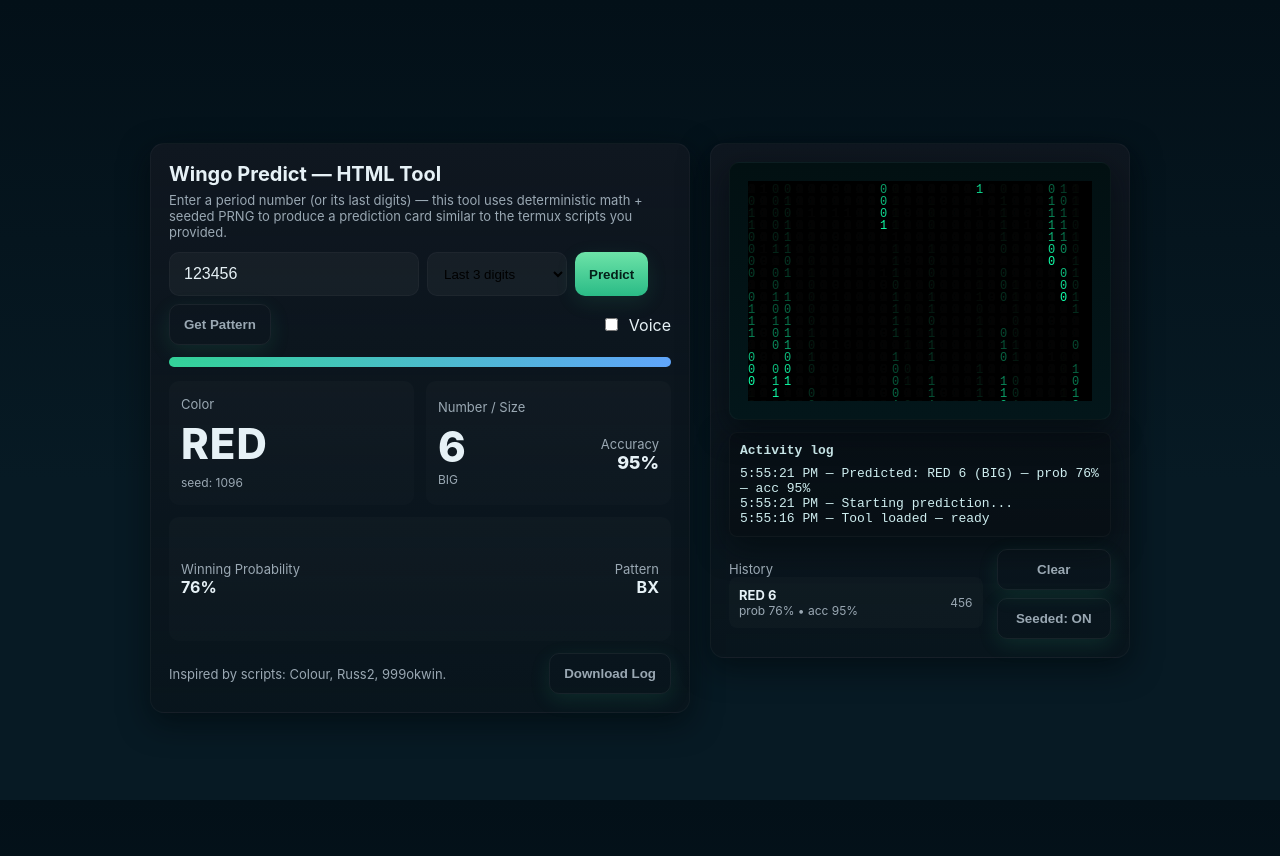
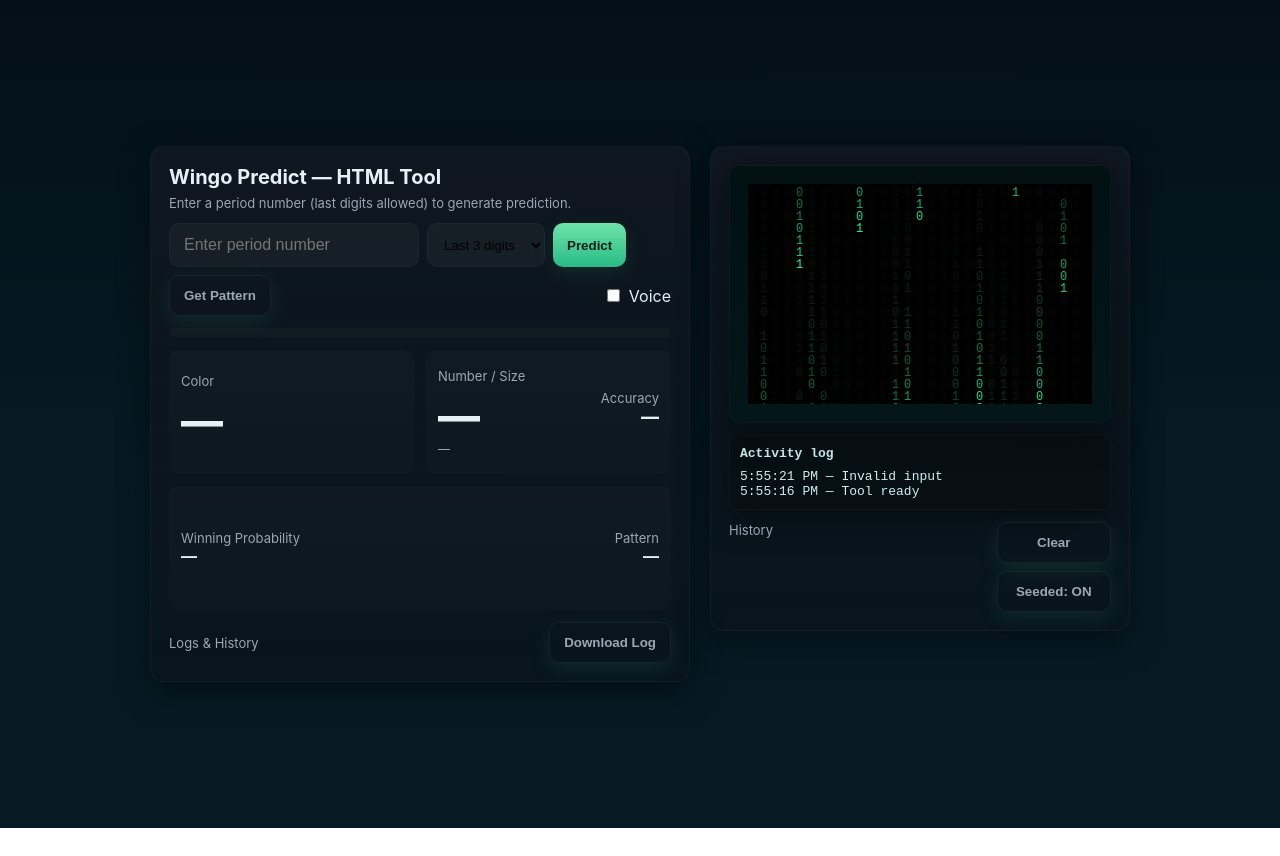
Before and after one commit to Ok6035/Ai-prediction-gpt, a plain HTML site: page index.html in a window 1280 px wide. Both pictures are taken after a click on the button "Predict". After the commit the page ends 828 px from the top, so only its background shows below. Drawn offline with Linux system fonts and the light colour scheme.

Commit message:
Update index.html

```diff
--- a/index.html
+++ b/index.html
@@ -1,9 +1,10 @@
-<!-- save as index.html and open in your browser -->
 <!doctype html>
 <html lang="en">
 <head>
 <meta charset="utf-8" />
-<meta name="viewport" content="width=device-width,initial-scale=1" />
+<!-- Disable zooming & force fit to screen -->
+<meta name="viewport" content="width=device-width, initial-scale=1.0, maximum-scale=1.0, user-scalable=no" />
+
 <title>Wingo Predict — HTML Tool</title>
 <style>
   :root{
@@ -18,16 +19,26 @@
     --violet:#9b6bff;
     font-family: Inter, system-ui, -apple-system, "Segoe UI", Roboto, "Helvetica Neue", Arial;
   }
-  html,body{height:100%}
-  body{
+  html,body {
+    height:100%;
     margin:0;
     background: linear-gradient(180deg, #031018 0%, #071a24 60%);
     color:#e6f1f6;
     -webkit-font-smoothing:antialiased;
+
+    /* Restrict copy & swipe */
+    user-select:none;
+    -webkit-user-select:none;
+    -ms-user-select:none;
+    -moz-user-select:none;
+    touch-action:manipulation;
+    overflow-x:hidden;
+  }
+  body {
     display:flex;
     align-items:center;
     justify-content:center;
-    padding:28px;
+    padding:14px;
   }
 
   .app {
@@ -37,6 +48,15 @@
     grid-template-columns: 1fr 420px;
     gap:20px;
     align-items:start;
+  }
+
+  /* Responsive mobile */
+  @media (max-width:920px){
+    .app {
+      grid-template-columns:1fr;
+      gap:14px;
+    }
+    .side {order:2}
   }
 
   .card {
@@ -95,11 +115,7 @@
     gap:6px;
   }
 
-  .big-number{
-    font-size:42px;
-    font-weight:800;
-    letter-spacing:1px;
-  }
+  .big-number{font-size:42px;font-weight:800;letter-spacing:1px}
   .muted{color:var(--muted);font-size:13px}
   .value{font-weight:700}
 
@@ -118,46 +134,17 @@
     transition:width 800ms ease;
   }
 
-  /* right column */
-  .side {
-    display:flex;
-    flex-direction:column;
-    gap:12px;
-  }
-
-  .matrix {
-    height:220px;
-    border-radius:10px;
-    overflow:hidden;
-    background:linear-gradient(180deg,#021012,#03161a);
-    position:relative;
-  }
+  .side {display:flex;flex-direction:column;gap:12px}
+  .matrix {height:220px;border-radius:10px;overflow:hidden;background:linear-gradient(180deg,#021012,#03161a);position:relative}
   .matrix canvas{width:100%;height:100%;display:block}
 
-  .log{
-    font-family:monospace;
-    font-size:13px;
-    padding:10px;
-    border-radius:8px;
-    background:rgba(0,0,0,0.25);
-    max-height:220px;
-    overflow:auto;
-    color:#cfeef0;
-  }
+  .log{font-family:monospace;font-size:13px;padding:10px;border-radius:8px;background:rgba(0,0,0,0.25);max-height:220px;overflow:auto;color:#cfeef0}
 
   .history-list{display:flex;flex-direction:column;gap:8px;max-height:240px;overflow:auto;padding-right:6px}
-  .hist-item{
-    background:rgba(255,255,255,0.02);
-    border-radius:8px;padding:10px;font-size:13px;display:flex;justify-content:space-between;align-items:center;
-  }
+  .hist-item{background:rgba(255,255,255,0.02);border-radius:8px;padding:10px;font-size:13px;display:flex;justify-content:space-between;align-items:center}
   .k{color:var(--muted);font-size:12px}
 
   footer{margin-top:12px;color:var(--muted);font-size:13px;display:flex;justify-content:space-between;align-items:center}
-
-  @media (max-width:920px){
-    .app{grid-template-columns:1fr; padding:8px}
-    .side{order:2}
-  }
 </style>
 </head>
 <body>
@@ -165,13 +152,13 @@
     <div class="card">
       <header>
         <h1>Wingo Predict — HTML Tool</h1>
-        <p>Enter a period number (or its last digits) — this tool uses deterministic math + seeded PRNG to produce a prediction card similar to the termux scripts you provided.</p>
+        <p>Enter a period number (last digits allowed) to generate prediction.</p>
       </header>
 
       <div class="controls">
-        <input id="periodInput" type="text" inputmode="numeric" placeholder="Enter period number (e.g. 123456)" value="">
-        <select id="digitsSelect" title="Use last N digits">
-          <option value="0">Use full number</option>
+        <input id="periodInput" type="text" inputmode="numeric" placeholder="Enter period number" />
+        <select id="digitsSelect">
+          <option value="0">Use full</option>
           <option value="1">Last 1 digit</option>
           <option value="2">Last 2 digits</option>
           <option value="3" selected>Last 3 digits</option>
@@ -179,36 +166,34 @@
         </select>
         <button id="predictBtn">Predict</button>
         <button class="small" id="patternBtn">Get Pattern</button>
-        <label style="display:flex;gap:8px;align-items:center;margin-left:auto">
+        <label style="margin-left:auto;display:flex;align-items:center;gap:6px">
           <input id="voiceToggle" type="checkbox" /> Voice
         </label>
       </div>
 
       <div class="progress"><i id="progressFill"></i></div>
 
-      <div class="result-grid" style="margin-top:14px">
-        <div class="result-card" id="colorCard">
+      <div class="result-grid">
+        <div class="result-card">
           <div class="muted">Color</div>
           <div class="big-number" id="colorValue">—</div>
           <div class="k" id="colorSeedInfo"></div>
         </div>
-
-        <div class="result-card" id="numberCard">
+        <div class="result-card">
           <div class="muted">Number / Size</div>
-          <div style="display:flex;align-items:center;justify-content:space-between">
+          <div style="display:flex;justify-content:space-between">
             <div>
               <div class="big-number" id="numberValue">—</div>
               <div class="k" id="sizeValue">—</div>
             </div>
             <div style="text-align:right">
               <div class="muted">Accuracy</div>
-              <div style="font-weight:800;font-size:18px" id="accuracyValue">—</div>
+              <div id="accuracyValue" style="font-weight:800;font-size:18px">—</div>
             </div>
           </div>
         </div>
-
         <div class="result-card" style="grid-column:span 2">
-          <div style="display:flex;justify-content:space-between;align-items:center">
+          <div style="display:flex;justify-content:space-between">
             <div>
               <div class="muted">Winning Probability</div>
               <div class="value" id="probValue">—</div>
@@ -222,275 +207,50 @@
       </div>
 
       <footer>
-        <div>Inspired by scripts: Colour, Russ2, 999okwin.</div>
+        <div>Logs & History</div>
         <div><button id="downloadLog" class="small">Download Log</button></div>
       </footer>
     </div>
 
     <div class="card side">
-      <div class="matrix card" id="matrixWrap">
-        <canvas id="matrixCanvas"></canvas>
-      </div>
-
-      <div class="card log" id="logBox" aria-live="polite">
-        <strong>Activity log</strong>
-        <div id="logLines" style="margin-top:8px"></div>
-      </div>
-
-      <div style="display:flex;gap:8px;align-items:center;justify-content:space-between">
+      <div class="matrix card"><canvas id="matrixCanvas"></canvas></div>
+      <div class="card log"><strong>Activity log</strong><div id="logLines" style="margin-top:8px"></div></div>
+      <div style="display:flex;gap:8px;justify-content:space-between">
         <div style="width:68%">
           <div class="muted">History</div>
-          <div class="history-list" id="historyList"></div>
+          <div id="historyList" class="history-list"></div>
         </div>
         <div style="width:30%;display:flex;flex-direction:column;gap:8px">
           <button id="clearHistory" class="small">Clear</button>
-          <button id="seededToggle" class="small">Toggle Seeded</button>
+          <button id="seededToggle" class="small">Seeded: ON</button>
         </div>
       </div>
     </div>
   </div>
 
 <script>
-/*
-  Tool logic:
-  - Deterministic base math: number = period % 10, color = period % 3 (0->RED,1->GREEN,2->VIOLET)
-  - Probability derived from (period * 371) % 1000 then %100 -- small adjustment if <65 (from Colour.txt). :contentReference[oaicite:4]{index=4}
-  - Accuracy & animations inspired by 999okwin scripts and Russ2 UI behavior. :contentReference[oaicite:5]{index=5} :contentReference[oaicite:6]{index=6}
-  - Seeded PRNG option for reproducible "accuracy" (mulberry32).
-*/
+document.addEventListener('contextmenu', e => e.preventDefault()); // disable copy menu
+const $=id=>document.getElementById(id);
+let history=[],seeded=true;
 
-const $ = id => document.getElementById(id);
+function log(m){let d=document.createElement('div');d.textContent=(new Date()).toLocaleTimeString()+" — "+m;$("logLines").prepend(d);}
+function mulberry32(a){return function(){var t=a+=0x6D2B79F5;t=Math.imul(t^t>>>15,t|1);t^=t+Math.imul(t^t>>>7,t|61);return((t^t>>>14)>>>0)/4294967296}}
+function seededRandomInt(seed,min,max){const rng=mulberry32(seed);return Math.floor(rng()*(max-min+1))+min;}
+function predictFromPeriod(raw,opt={}){let {useLastDigits=0,seedMode=true}=opt;if(!raw)return null;let s=raw.toString().replace(/\D/g,'');if(!s)return null;if(useLastDigits>0&&s.length>useLastDigits)s=s.slice(-useLastDigits);let n=parseInt(s,10);let cMap=['RED','GREEN','VIOLET'];let color=cMap[n%3];let num=n%10;let size=(num===0?'GREEN':num>=5?'BIG':'SMALL');let magic=(n*371)%1000;let prob=magic%100;if(prob<65)prob=Math.min(100,prob+35);let seed=n^(magic<<3);let acc=seedMode?seededRandomInt(seed,90,99):(Math.floor(Math.random()*11)+85);let pat=(n%2===0?'B':'S')+((seededRandomInt(seed+7,0,9)%2===0)?'X':'');return{input:s,periodNum:n,color,number:num,size,prob,accuracy:acc,pattern:pat,seed};}
+function sleep(ms){return new Promise(r=>setTimeout(r,ms));}
+function renderHistory(){const c=$("historyList");c.innerHTML='';for(let i=0;i<history.length&&i<50;i++){let r=history[i];let e=document.createElement('div');e.className='hist-item';e.innerHTML=`<div><strong>${r.color} ${r.number}</strong><div class="k">prob ${r.prob}% • acc ${r.accuracy}%</div></div><div class="k">${r.input}</div>`;c.appendChild(e);}}
+function speakPhrase(t){if(!('speechSynthesis'in window))return;let s=new SpeechSynthesisUtterance(t);s.lang='en-US';window.speechSynthesis.cancel();window.speechSynthesis.speak(s);}
+function generatePattern(){let rng=mulberry32(Date.now()&0xffffffff),out=[];for(let i=0;i<12;i++)out.push(rng()>0.5?'B':'S');return out.join('');}
 
-let history = [];
-let seeded = true;
+$("predictBtn").onclick=async()=>{let raw=$("periodInput").value;let d=parseInt($("digitsSelect").value,10)||0;let res=predictFromPeriod(raw,{useLastDigits:d,seedMode:seeded});if(!res){log("Invalid input");return;}$("progressFill").style.width="4%";await sleep(200);$("progressFill").style.width="62%";await sleep(300);$("progressFill").style.width="100%";await sleep(200);
+$("colorValue").textContent=res.color;$("colorSeedInfo").textContent="seed:"+res.seed;$("numberValue").textContent=res.number;$("sizeValue").textContent=res.size;$("probValue").textContent=res.prob+"%";$("accuracyValue").textContent=res.accuracy+"%";$("patternValue").textContent=res.pattern;history.unshift(res);renderHistory();log(`Predicted: ${res.color} ${res.number} (${res.size}) prob:${res.prob}% acc:${res.accuracy}%`);if($("voiceToggle").checked)speakPhrase("lga do lga do lga do. "+res.color+" "+res.number);}
+$("patternBtn").onclick=()=>{$("patternValue").textContent=generatePattern();log("Pattern generated")};
+$("downloadLog").onclick=()=>{let lines=[...$("logLines").children].map(n=>n.textContent);let blob=new Blob([lines.join("\\n")],{type:"text/plain"});let url=URL.createObjectURL(blob);let a=document.createElement("a");a.href=url;a.download="wingo_log.txt";a.click();URL.revokeObjectURL(url);}
+$("clearHistory").onclick=()=>{history=[];renderHistory();log("History cleared")}
+$("seededToggle").onclick=()=>{seeded=!seeded;$("seededToggle").textContent="Seeded: "+(seeded?"ON":"OFF");}
 
-function log(msg){
-  const ln = document.createElement('div');
-  ln.textContent = `${(new Date()).toLocaleTimeString()} — ${msg}`;
-  $('logLines').prepend(ln);
-  // keep log size
-  const lines = $('logLines').children;
-  while(lines.length > 200) lines[lines.length-1].remove();
-}
-
-// simple seeded PRNG (mulberry32)
-function mulberry32(a) {
-  return function() {
-    var t = a += 0x6D2B79F5;
-    t = Math.imul(t ^ t >>> 15, t | 1);
-    t ^= t + Math.imul(t ^ t >>> 7, t | 61);
-    return ((t ^ t >>> 14) >>> 0) / 4294967296;
-  }
-}
-
-function seededRandomInt(seed, min=0, max=100){
-  const rng = mulberry32(seed);
-  return Math.floor(rng() * (max - min + 1)) + min;
-}
-
-// core deterministic prediction function
-function predictFromPeriod(rawPeriod, options = {}){
-  options = Object.assign({useLastDigits:0, seedMode:true}, options);
-  if(!rawPeriod || rawPeriod.toString().trim()==="") return null;
-  let periodStr = rawPeriod.toString().replace(/\D/g,'');
-  if(periodStr.length === 0) return null;
-  if(options.useLastDigits > 0 && periodStr.length > options.useLastDigits){
-    periodStr = periodStr.slice(-options.useLastDigits);
-  }
-  const periodNum = parseInt(periodStr,10);
-  // color mapping
-  const colorIndex = periodNum % 3;
-  const colorMap = ['RED','GREEN','VIOLET'];
-  const color = colorMap[colorIndex];
-
-  // number and size
-  const number = periodNum % 10;
-  const size = (number === 0) ? 'GREEN' : (number >= 5 ? 'BIG' : 'SMALL');
-
-  // probability: (period * 371) % 1000 -> %100 then adjust if <65
-  let magic = ( (periodNum * 371) % 1000 );
-  let prob = magic % 100;
-  if(prob < 65) prob = Math.min(100, prob + 35);
-
-  // accuracy derived via seeded PRNG for reproducible feel
-  const seed = periodNum ^ (magic << 3);
-  let accuracy = seededRandomInt(seed, 90, 99); // 90-99 like the scripts
-  // if not seeded mode use Math.random
-  if(!options.seedMode) accuracy = Math.floor(Math.random()*11) + 85; // 85-95
-
-  // pattern: small deterministic "B/S" pattern based on parity plus seeded extra
-  const pattern = ((periodNum % 2) === 0) ? 'B' : 'S';
-  const patternExtra = (seededRandomInt(seed+7,0,9) % 2 === 0) ? 'X' : '';
-
-  return {
-    input: periodStr,
-    periodNum,
-    color, colorIndex,
-    number, size,
-    prob, accuracy,
-    magic, pattern: pattern + patternExtra,
-    seed
-  };
-}
-
-// UI wiring
-$('predictBtn').addEventListener('click', async ()=>{
-  const raw = $('periodInput').value;
-  const digits = parseInt($('digitsSelect').value,10);
-  const useLast = isNaN(digits) ? 0 : digits;
-  const voice = $('voiceToggle').checked;
-  const seededMode = seeded;
-
-  // animate progress
-  $('progressFill').style.width = '4%';
-  log('Starting prediction...');
-  await sleep(200);
-  $('progressFill').style.width = '36%';
-  await sleep(300);
-  $('progressFill').style.width = '62%';
-
-  const res = predictFromPeriod(raw, {useLastDigits:useLast, seedMode:seededMode});
-  if(!res){
-    log('Invalid period input');
-    $('progressFill').style.width = '0%';
-    return;
-  }
-
-  // finish animation
-  $('progressFill').style.width = '100%';
-  await sleep(220);
-
-  // show results
-  $('colorValue').textContent = res.color;
-  $('colorSeedInfo').textContent = `seed: ${res.seed}`;
-  $('numberValue').textContent = res.number;
-  $('sizeValue').textContent = res.size;
-  $('probValue').textContent = `${res.prob}%`;
-  $('accuracyValue').textContent = `${res.accuracy}%`;
-  $('patternValue').textContent = res.pattern;
-
-  // push to history
-  history.unshift(res);
-  renderHistory();
-
-  log(`Predicted: ${res.color} ${res.number} (${res.size}) — prob ${res.prob}% — acc ${res.accuracy}%`);
-  if(voice){
-    speakPhrase(`lga do lga do lga do. ${res.color} ${res.number}`);
-  }
-});
-
-// "Get Pattern" button — generates a pattern string every click (pseudo-random deterministic based on time)
-$('patternBtn').addEventListener('click', ()=>{
-  const p = generatePattern();
-  $('patternValue').textContent = p;
-  log(`Pattern generated: ${p}`);
-});
-
-// Download log file
-$('downloadLog').addEventListener('click', ()=>{
-  const lines = Array.from($('logLines').children).map(n => n.textContent);
-  const blob = new Blob([lines.join('\n')], {type:'text/plain;charset=utf-8'});
-  const url = URL.createObjectURL(blob);
-  const a = document.createElement('a');
-  a.href = url;
-  a.download = 'wingo_log.txt';
-  a.click();
-  URL.revokeObjectURL(url);
-});
-
-// clear history
-$('clearHistory').addEventListener('click', ()=>{
-  history = [];
-  renderHistory();
-  log('History cleared');
-});
-
-// Toggle seeded mode
-$('seededToggle').addEventListener('click', ()=>{
-  seeded = !seeded;
-  $('seededToggle').textContent = seeded ? 'Seeded: ON' : 'Seeded: OFF';
-  log(`Seeded mode set to ${seeded}`);
-});
-
-// small helpers
-function sleep(ms){ return new Promise(r=>setTimeout(r,ms)); }
-
-// pattern generator (simple mix of B/S sequences)
-function generatePattern(){
-  const now = Date.now();
-  const rng = mulberry32(now & 0xffffffff);
-  const len = 12;
-  let out = [];
-  for(let i=0;i<len;i++){
-    out.push((rng() > 0.5) ? 'B' : 'S');
-  }
-  return out.join('');
-}
-
-function renderHistory(){
-  const cont = $('historyList');
-  cont.innerHTML = '';
-  for(let i=0;i<history.length && i<50;i++){
-    const r = history[i];
-    const el = document.createElement('div');
-    el.className = 'hist-item';
-    el.innerHTML = `<div><strong>${r.color} ${r.number}</strong><div class="k">prob ${r.prob}% • acc ${r.accuracy}%</div></div><div class="k">${r.input}</div>`;
-    cont.appendChild(el);
-  }
-}
-
-// small TTS
-function speakPhrase(txt){
-  if(!('speechSynthesis' in window)) return;
-  const s = new SpeechSynthesisUtterance(txt);
-  s.lang = 'en-US';
-  s.rate = 1;
-  s.pitch = 1;
-  window.speechSynthesis.cancel();
-  window.speechSynthesis.speak(s);
-}
-
-/* MATRIX CANVAS effect (inspired by the 999okwin scripts' matrix-block behavior) */
-(function matrixInit(){
-  const canvas = document.getElementById('matrixCanvas');
-  const ctx = canvas.getContext('2d');
-  let width, height;
-  function resize(){
-    width = canvas.width = canvas.clientWidth * devicePixelRatio;
-    height = canvas.height = canvas.clientHeight * devicePixelRatio;
-    ctx.font = `${12 * devicePixelRatio}px monospace`;
-  }
-  window.addEventListener('resize', resize);
-  resize();
-
-  const columns = Math.floor(width / (12 * devicePixelRatio));
-  const drops = new Array(columns).fill(0).map(()=>Math.floor(Math.random()*50));
-
-  function draw(){
-    ctx.fillStyle = 'rgba(0,0,0,0.15)';
-    ctx.fillRect(0,0,width,height);
-    ctx.fillStyle = '#0fffa8';
-    for(let i=0;i<columns;i++){
-      const text = Math.random() > 0.85 ? ' ' : String(Math.floor(Math.random()*2));
-      ctx.fillText(text, i * (12 * devicePixelRatio), drops[i] * (12 * devicePixelRatio));
-      if(drops[i] * (12*devicePixelRatio) > height && Math.random() > 0.975){
-        drops[i] = 0;
-      }
-      drops[i]++;
-    }
-    requestAnimationFrame(draw);
-  }
-  draw();
-})();
-
-log('Tool loaded — ready');
-
-/* initial UI state */
-$('seededToggle').textContent = seeded ? 'Seeded: ON' : 'Seeded: OFF';
-
-/* Preload sample example */
-$('periodInput').value = '123456';
-renderHistory();
+(function matrix(){const c=$("matrixCanvas"),ctx=c.getContext("2d");function resize(){c.width=c.clientWidth*devicePixelRatio;c.height=c.clientHeight*devicePixelRatio;ctx.font=`${12*devicePixelRatio}px monospace`;}window.onresize=resize;resize();let cols=Math.floor(c.width/(12*devicePixelRatio));let drops=new Array(cols).fill(0).map(()=>Math.random()*50);(function draw(){ctx.fillStyle="rgba(0,0,0,0.15)";ctx.fillRect(0,0,c.width,c.height);ctx.fillStyle="#0fffa8";for(let i=0;i<cols;i++){ctx.fillText(Math.random()>0.85?" ":String(Math.floor(Math.random()*2)),i*12*devicePixelRatio,drops[i]*12*devicePixelRatio);if(drops[i]*12*devicePixelRatio>c.height&&Math.random()>0.975)drops[i]=0;drops[i]++;}requestAnimationFrame(draw);})();})();
+log("Tool ready");
 </script>
 </body>
 </html>
```
